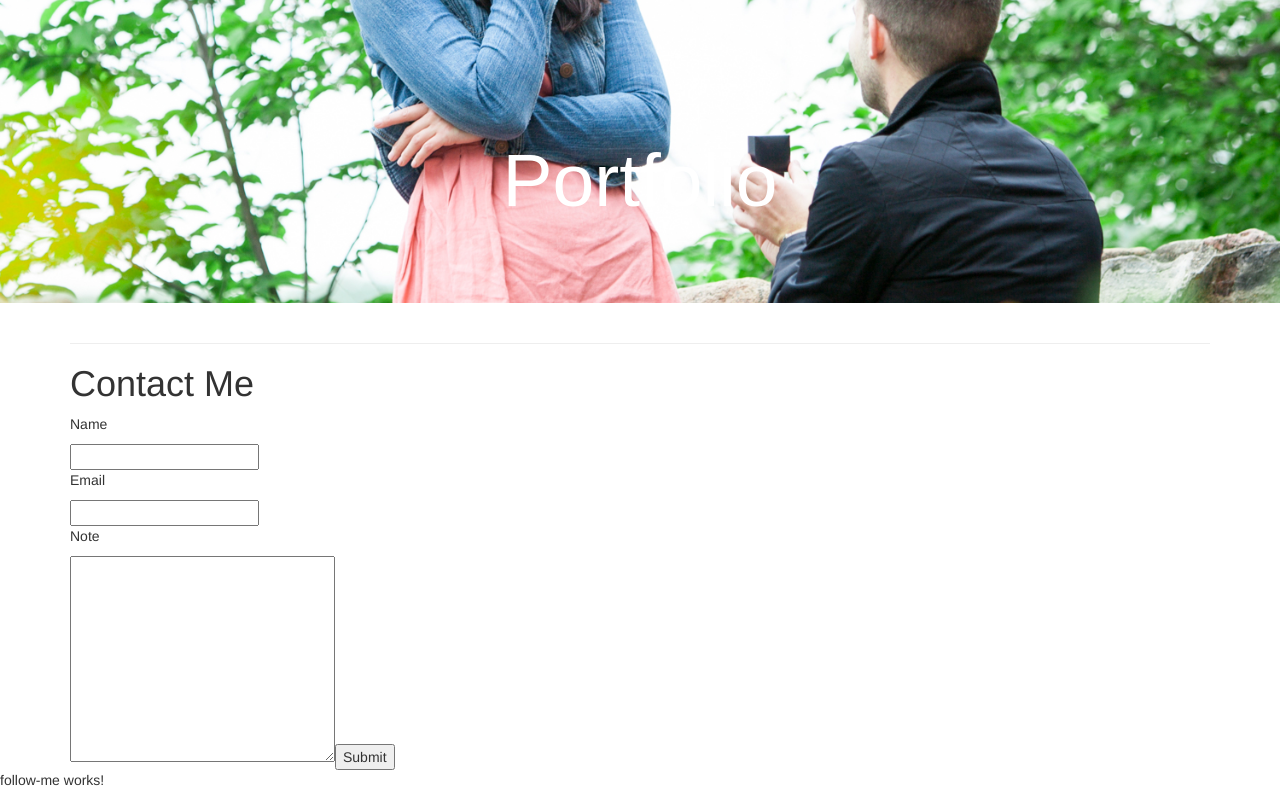
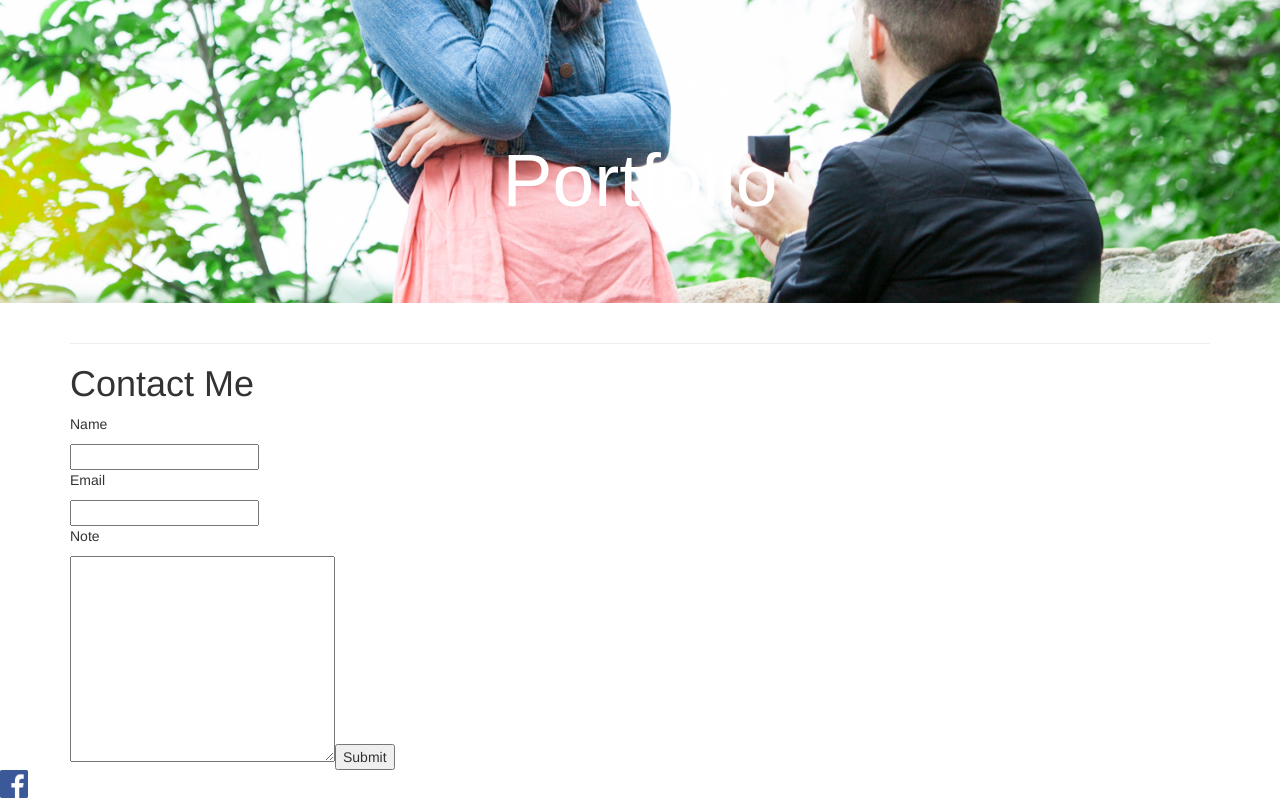
Before and after one commit to lypandrew87/PhotoFinal, an Angular app: page / in a window 1280 px wide. Shown: the part 2292-3092 px from the top of the page. Built offline with nearby package versions, Linux system fonts and the light colour scheme.

Commit message:
Adding follow-me component

```diff
--- a/src/app/follow-me/follow-me.component.html
+++ b/src/app/follow-me/follow-me.component.html
@@ -1,3 +1,8 @@
-<p>
-  follow-me works!
-</p>
+<style>
+  img {
+    height: 2em;
+  }
+</style>
+<a href="https://www.facebook.com/NicolePedersonPhotography/">
+<img src="../../assets/facebook-icon.png" alt="">
+</a>
```
Also changed, not shown: 2 other files (tests, documents, lock files or other folders).
